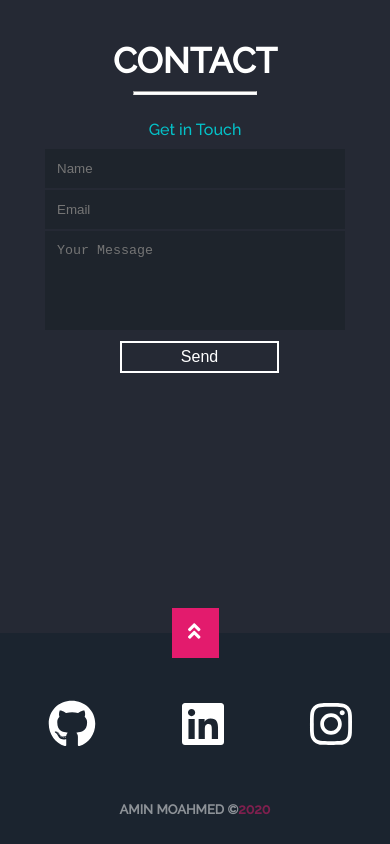
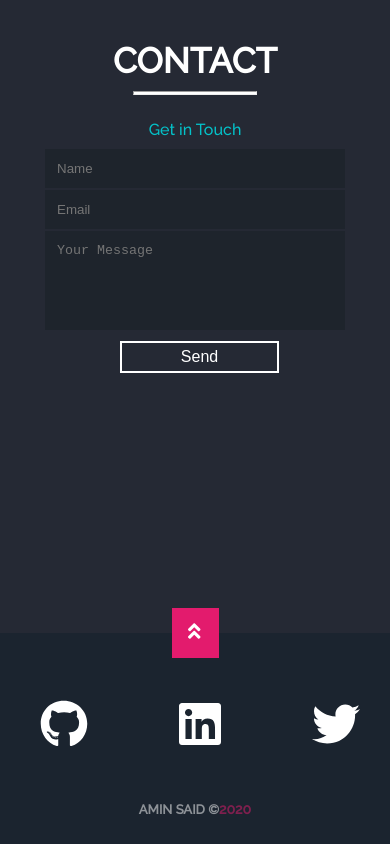
Before and after one commit to sheva-dev/portfolio2, a React (Create React App) app: page / in a window 390 px wide. Shown: the part 5801-6645 px from the top of the page. Built offline with nearby package versions, Linux system fonts and the light colour scheme.

Commit message:
Update style && links

```diff
--- a/src/components/BarChartItem/BarChartItem.css
+++ b/src/components/BarChartItem/BarChartItem.css
@@ -7,7 +7,7 @@
 }
 
 .chart-div {
-    width: 40%;
+    width: 45%;
 }
 
 .bar-chart-title {
--- a/src/components/Footer/Footer.css
+++ b/src/components/Footer/Footer.css
@@ -13,7 +13,7 @@
     padding-left: 40%;
     padding-right: 40%;
     display: flex;
-    justify-content: space-around;
+    justify-content: space-between;
     margin-top: 40px;
 }
 
@@ -67,6 +67,8 @@
     .links {
         padding-left: 0;
         padding-right: 0;
+        margin-right: 30px;
+        margin-left: 30px;
     }
 
     .footer {
--- a/src/components/Footer/Footer.js
+++ b/src/components/Footer/Footer.js
@@ -1,7 +1,7 @@
 import React from 'react';
 import './Footer.css';
 import { FontAwesomeIcon } from '@fortawesome/react-fontawesome';
-import { faLinkedin, faGithub, faInstagram } from '@fortawesome/free-brands-svg-icons'
+import { faLinkedin, faGithub, faInstagram, faTwitter } from '@fortawesome/free-brands-svg-icons'
 import { faAngleDoubleUp } from '@fortawesome/free-solid-svg-icons';
 import { Link } from 'react-router-dom';
 
@@ -21,19 +21,22 @@ const Footer = () => {
                 </Link>
             </div>
             <div className="links">
-                <a href="https://github.com/Amin-Mohamed">
+                <a href="https://github.com/ShevaDev">
                     <FontAwesomeIcon className="icon" icon={faGithub} color="white" size="3x" />
                 </a>
                 <a href="https://www.linkedin.com/in/amin-m-28b0aa193">
                     <FontAwesomeIcon className="icon" icon={faLinkedin} color="white" size="3x" />
                 </a>
-                <a href="https://www.linkedin.com/in/amin-m-28b0aa193">
+                {/* <a href="https://www.linkedin.com/in/amin-m-28b0aa193">
                     <FontAwesomeIcon className="icon" icon={faInstagram} color="white" size="3x" />
+                </a> */}
+                <a href="https://twitter.com/aminsaid_77">
+                    <FontAwesomeIcon className="icon" icon={faTwitter} color="white" size="3x" />
                 </a>
             </div>
             <div className="copyright">
                 <p>
-                    Amin Moahmed <span>&#169;</span>
+                    Amin Said <span>&#169;</span>
                     <span style={{ fontSize: "14px", color: "#e31b6d" }}>2020</span>
                 </p>
             </div>
--- a/src/data/projectCardsData.js
+++ b/src/data/projectCardsData.js
@@ -9,28 +9,28 @@ const projectCardsData = [
         imgUrl: img1,
         title: 'Car Hub',
         disc: 'MongoDB, Express, React, Node.js',
-        projectLink: 'https://github.com/Amin-Mohamed/car-hub',
+        projectLink: 'https://github.com/ShevaDev/car-hub',
     },
     {
         id: '2',
         imgUrl: img2,
         title: 'Kulturakademin',
         disc: 'React',
-        projectLink: 'https://github.com/Amin-Mohamed/kulturakademin',
+        projectLink: 'https://github.com/ShevaDev/kulturakademin',
     },
     {
         id: '3',
         imgUrl: img3,
         title: 'Photoify',
         disc: 'HTML, CSS, PHP',
-        projectLink: 'https://github.com/Amin-Mohamed/photoify',
+        projectLink: 'https://github.com/ShevaDev/photoify',
     },
     {
         id: '4',
         imgUrl: img4,
         title: 'Fast Security',
         disc: 'HTML, CSS, PHP',
-        projectLink: 'https://github.com/Amin-Mohamed/photoify',
+        projectLink: 'https://github.com/ShevaDev/photoify',
     },
 ];
 
--- a/src/sections/Projects/ProjectSection.js
+++ b/src/sections/Projects/ProjectSection.js
@@ -10,7 +10,7 @@ const ProjectSection = () => {
         <section className="my-project-section">
             <SectionTitle sectionTitle="projects" lineColor="#000" />
             <ProjectContainer />
-            <a href="https://github.com/Amin-Mohamed?tab=repositories" className="github">
+            <a href="https://github.com/ShevaDev?tab=repositories" className="github">
                 View all my projects on Github
                 <FontAwesomeIcon className="icon" icon={faAngleDoubleRight} />
             </a>
```
